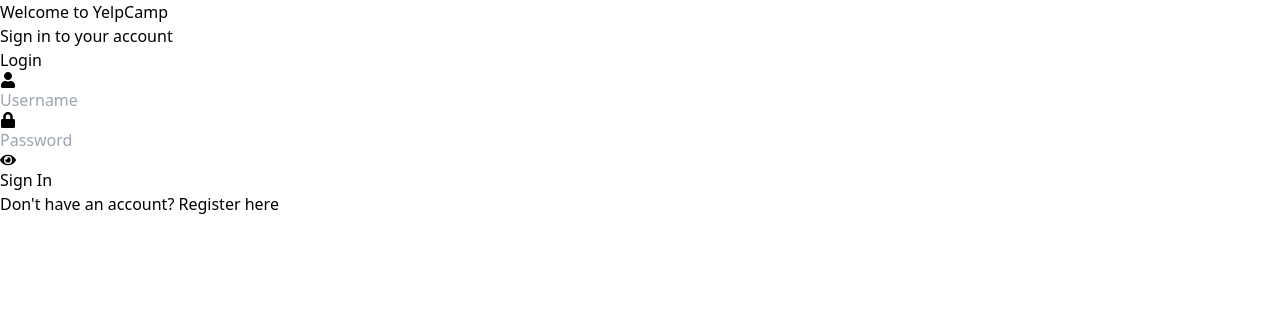
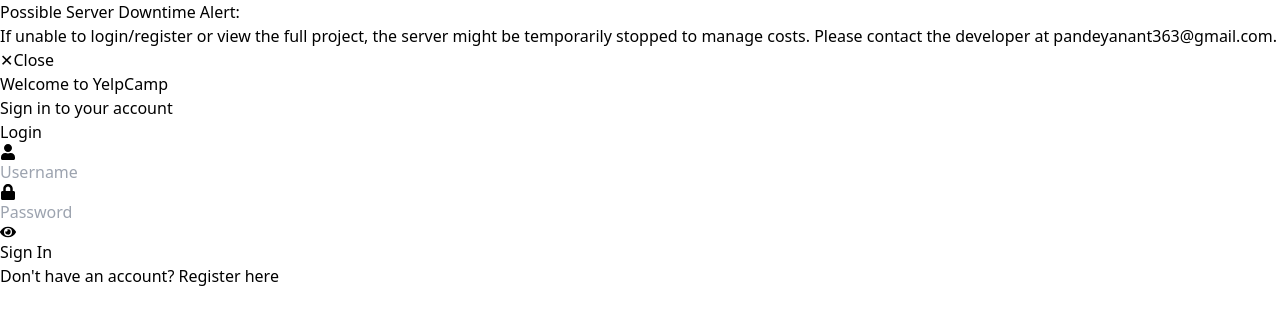
Before and after one commit to anant-365/YelpCamp, a React (Vite) app in the folder Frontend/yelpcamp-campground/: page / in a window 1280 px wide. Shown: the top 324 px of the page. Built offline with nearby package versions, Linux system fonts and the light colour scheme; no server answers.

Commit message:
added popup incase of server downtime

```diff
--- a/Frontend/yelpcamp-campground/src/Components/LoginRegister/LoginRegister.jsx
+++ b/Frontend/yelpcamp-campground/src/Components/LoginRegister/LoginRegister.jsx
@@ -6,6 +6,7 @@
 import { FaUser, FaLock, FaEye, FaEyeSlash } from 'react-icons/fa';
 import { ToastContainer, toast } from 'react-toastify';
 import 'react-toastify/dist/ReactToastify.css';
+import OverlayPopup from '../Overlaypopup/Overlaypopup';
 
 const LoginRegister = () => {
   const [isRegister, setIsRegister] = useState(false);
@@ -88,6 +89,8 @@
   };
 
   return (
+    <>
+    <OverlayPopup/>
     <div className="flex items-center justify-center min-h-screen bg-gradient-to-r from-blue-900 to-gray-900">
       <div className="w-full max-w-md p-8 space-y-6 bg-gray-900 shadow-lg rounded-lg">
         <h1 className="text-center text-3xl font-extrabold text-lime-600">
@@ -153,6 +156,7 @@
         <ToastContainer />
       </div>
     </div>
+    </>
   );
 };
 
--- /dev/null
+++ b/Frontend/yelpcamp-campground/src/Components/Overlaypopup/Overlaypopup.jsx
@@ -0,0 +1,40 @@
+import React, { useState, useEffect } from 'react';
+
+const OverlayPopup = () => {
+  const [showPopup, setShowPopup] = useState(false);
+
+  // Show the popup only on the first load
+  useEffect(() => {
+    setShowPopup(true);
+  }, []);
+
+  const closePopup = () => {
+    setShowPopup(false);
+  };
+
+  if (!showPopup) return null;
+
+  return (
+    <div className="fixed inset-0 bg-black bg-opacity-50 flex items-center justify-center z-50">
+      <div className="bg-gray-800 text-white p-6 rounded-lg max-w-md w-full mx-4 relative">
+        <h3 className="text-lg text-red-500 font-semibold mb-2">Possible Server Downtime Alert:</h3>
+        <p className="mb-4 text-white">
+          If unable to login/register or view the full project, the server might be temporarily stopped to manage costs.
+          Please contact the developer at <span className="text-blue-500">pandeyanant363@gmail.com</span>.
+        </p>
+        <button
+          onClick={closePopup}
+          className="absolute top-2 right-2 text-gray-500 hover:text-gray-300">
+          ✕
+        </button>
+        <button
+          onClick={closePopup}
+          className="w-full mt-2 bg-red-500 bg-opacity-30 border border-red-500 shadow-md shadow-red-500/50 backdrop-blur-md text-white font-semibold py-2 px-4 rounded-xl transition-all duration-300 transform hover:scale-105 hover:border-yellow-200 hover:text-yellow-200 hover:shadow-yellow-500/50">
+          Close
+        </button>
+      </div>
+    </div>
+  );
+};
+
+export default OverlayPopup;
```
